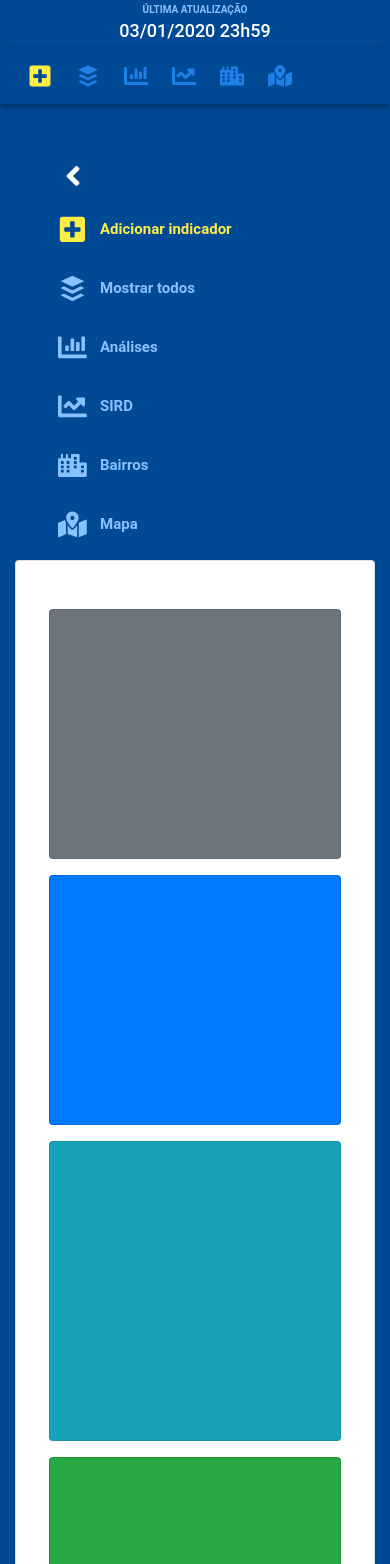
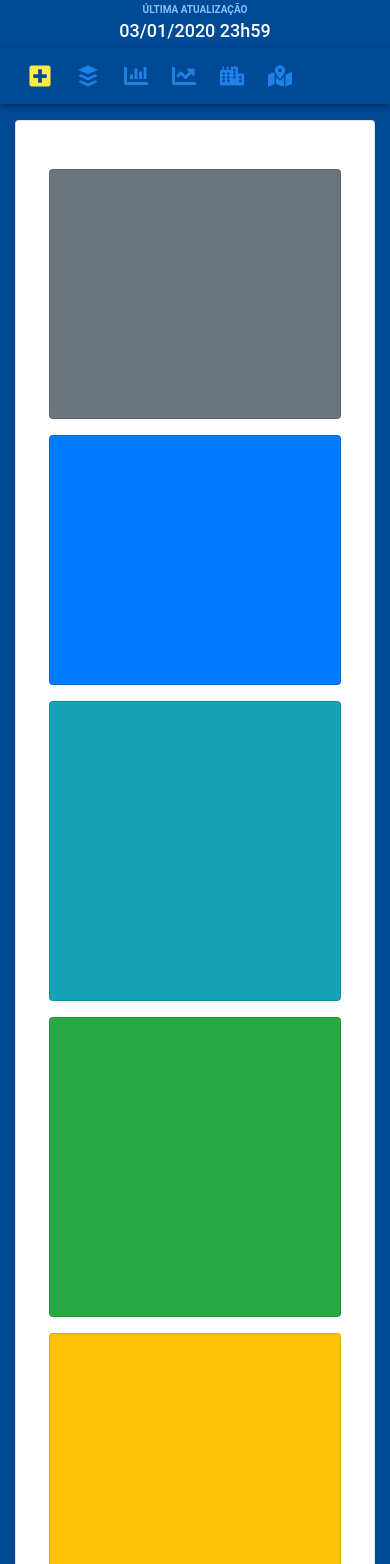
Before and after one commit to IMS-Recife/IMS-Frontend, a Next.js app: page / in a window 390 px wide. Shown: the part 144-1708 px from the top of the page. Built offline with nearby package versions, Linux system fonts and the light colour scheme.

Commit message:
Make the sidebar disappear and the mobiletoolbar appear in a defined screen width

```diff
--- a/src/pages/index.js
+++ b/src/pages/index.js
@@ -3,7 +3,6 @@ import { injectIntl, FormattedMessage } from "react-intl";
 import React, { useState, useEffect } from "react";
 import styled from "styled-components";
 import { Container } from "react-bootstrap";
-
 import { ProSidebar, MenuItem, Menu } from "react-pro-sidebar";
 import {
   FaAngleLeft,
@@ -15,6 +14,7 @@ import {
   FaMapMarkedAlt,
   FaPlusSquare,
 } from "react-icons/fa";
+import useWindowDimensions from "../Hooks/useWindowDimensions";
 import MaterialUISelect from "../components/MaterialUISelect";
 import Navbar from "../patterns/Navbar";
 import MobileToolbar from "../patterns/MobileToolbar";
@@ -28,6 +28,7 @@ const ArrowButton = styled.button`
 
 function Home() {
   const [collapseSideBar, setCollapseSideBar] = useState(false);
+  const { width } = useWindowDimensions();
   const [sideBarClassName, setSideBarClassName] = useState(
     "col-2 col-md-2 col-lg-4 col-xl-2 m-0 p-0"
   );
@@ -107,7 +108,47 @@ function Home() {
           03/01/2020 23h59
         </span>
       </div>
+      {width <= 776 ? (
+        <div>
           <MobileToolbar />
+          <div className="col-12 mt-3">
+            <div
+              className="card card-responsive p-5 pt-5 mr-sm-0 ml-md-4 m-lg-0"
+              style={{
+                marginBottom: "40px",
+                marginLeft: "0px",
+              }}
+            >
+              <div className="row">
+                <div
+                  className="card card-custom bg-secondary col-12 m-0 mb-3 col-lg-5 mr-md-2 m-xl-2 ml-xl-5 "
+                  style={{ height: "250px" }}
+                />
+                <div
+                  className="card card-custom bg-primary col-12 m-0 mb-3 col-lg-6  m-lg-0 ml-xl-2 mt-xl-2"
+                  style={{ height: "250px" }}
+                />
+                <div
+                  className="card card-custom bg-info col-12 m-0 mb-3 col-lg-4 mr-md-2 m-xl-2 ml-xl-5 "
+                  style={{ height: "300px" }}
+                />
+                <div
+                  className="card card-custom bg-success col-12 m-0 mb-3 col-lg-7  m-xl-2"
+                  style={{ height: "300px" }}
+                />
+                <div
+                  className="card card-custom bg-warning col-12 m-0 mb-3 col-lg-4 mr-md-2 m-xl-2 ml-xl-5 mb-xl-4 "
+                  style={{ height: "300px" }}
+                />
+                <div
+                  className="card card-custom bg-danger col-12 m-0 mb-3 col-lg-7  m-xl-2 mb-4"
+                  style={{ height: "300px" }}
+                />
+              </div>
+            </div>
+          </div>
+        </div>
+      ) : (
         <Container fluid>
           <div className="row mt-3">
             <div className={sideBarClassName}>
@@ -141,10 +182,16 @@ function Home() {
                   <MenuItem className="mt-2" icon={<FaBuffer size="1.8rem" />}>
                     <FormattedMessage id="SHOW_ALL" />
                   </MenuItem>
-                <MenuItem className="mt-2" icon={<FaChartBar size="1.8rem" />}>
+                  <MenuItem
+                    className="mt-2"
+                    icon={<FaChartBar size="1.8rem" />}
+                  >
                     <FormattedMessage id="ANALYSIS" />
                   </MenuItem>
-                <MenuItem className="mt-2" icon={<FaChartLine size="1.8rem" />}>
+                  <MenuItem
+                    className="mt-2"
+                    icon={<FaChartLine size="1.8rem" />}
+                  >
                     <FormattedMessage id="SIRD" />
                   </MenuItem>
                   <MenuItem className="mt-2" icon={<FaCity size="1.8rem" />}>
@@ -197,6 +244,7 @@ function Home() {
             </div>
           </div>
         </Container>
+      )}
     </div>
   );
 }
```
Lines whose indentation alone changed are shown as unchanged.
